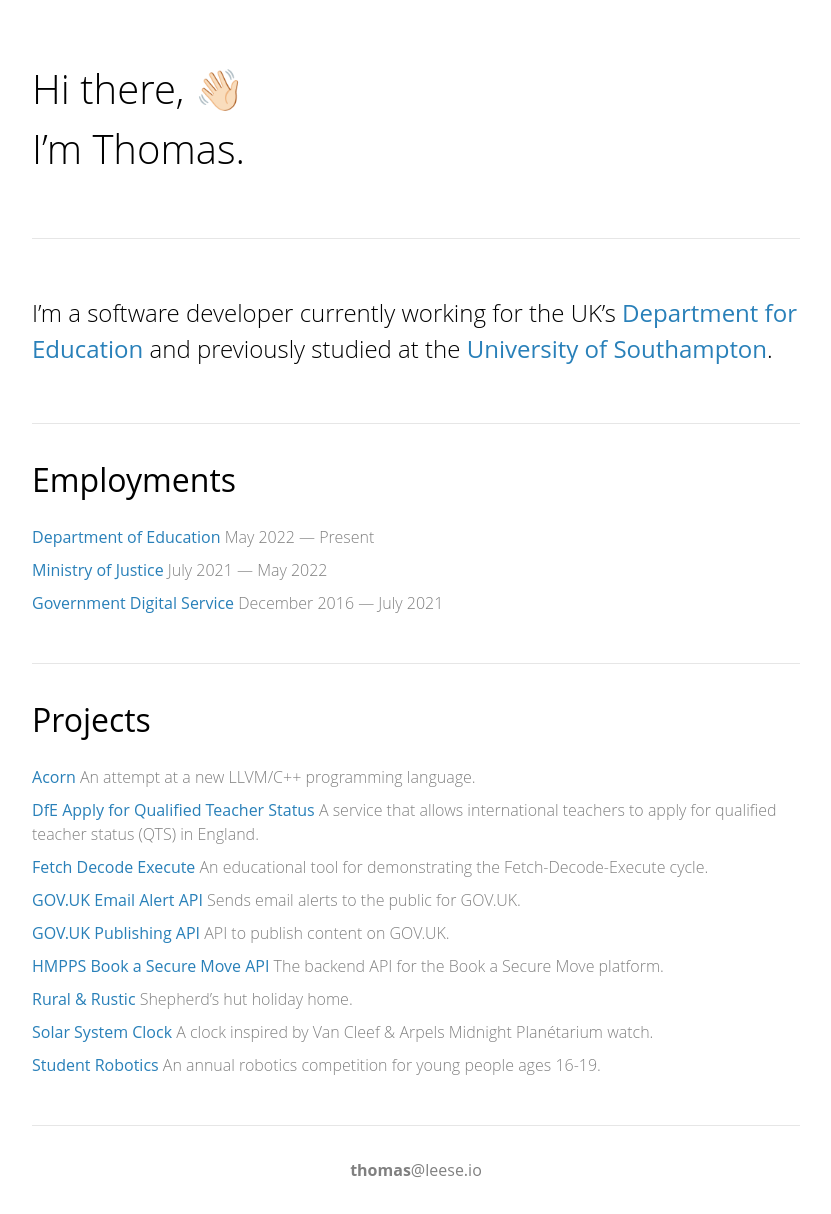
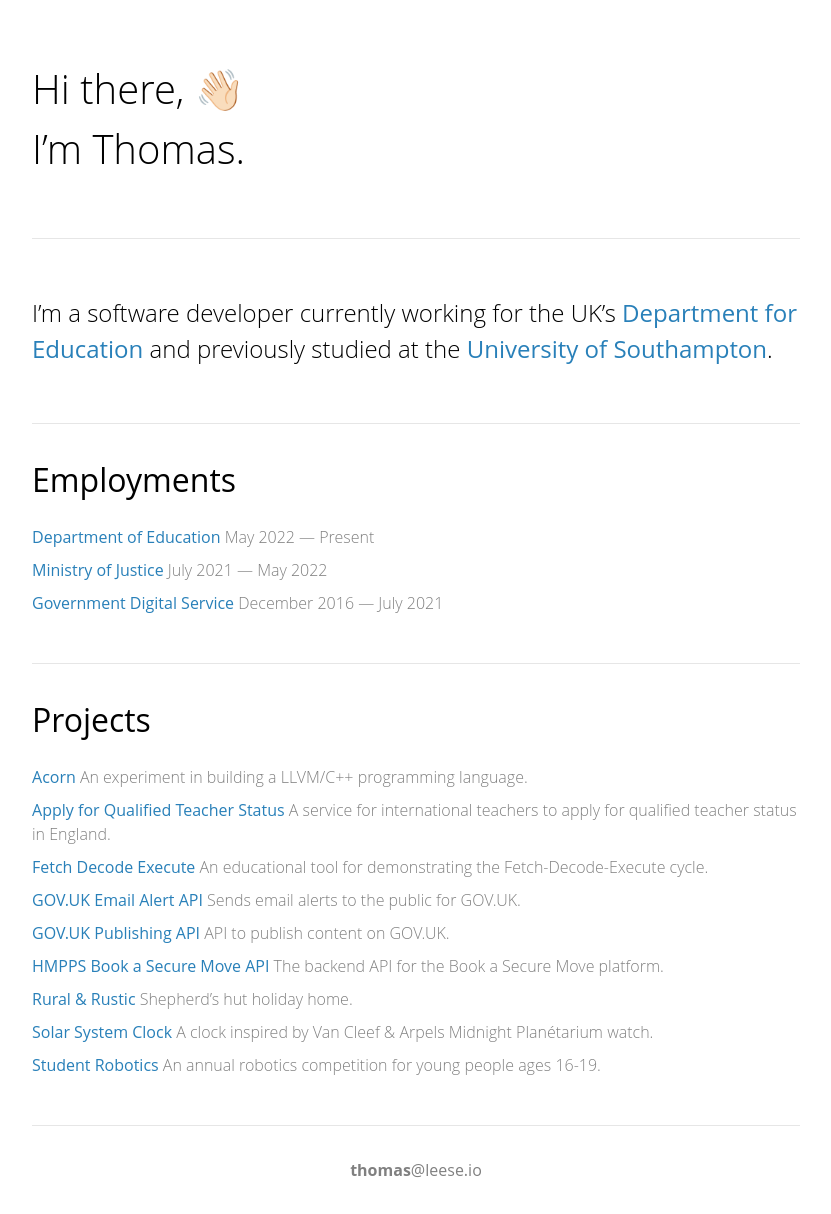
Before and after one commit to thomasleese/thomasleese.github.io, a Jekyll site: the page built from index.html, in a window 1280 px wide. Shown: the whole page, without its empty margins (224-1055 px from the left). Built offline with Jekyll 4.4.1, drawn with Linux system fonts in a browser that asks for light colours; some web fonts are replaced.

Commit message:
Fix project descriptions

```diff
--- a/_data/projects.yaml
+++ b/_data/projects.yaml
@@ -1,10 +1,10 @@
 - name: Acorn
   url: https://github.com/thomasleese/acorn
-  description: An attempt at a new LLVM/C++ programming language.
+  description: An experiment in building a LLVM/C++ programming language.
 
-- name: DfE Apply for Qualified Teacher Status
+- name: Apply for Qualified Teacher Status
   url: https://github.com/DFE-Digital/apply-for-qualified-teacher-status
-  description: A service that allows international teachers to apply for qualified teacher status (QTS) in England.
+  description: A service for international teachers to apply for qualified teacher status in England.
 
 - name: Fetch Decode Execute
   url: https://github.com/thomasleese/fde
```
